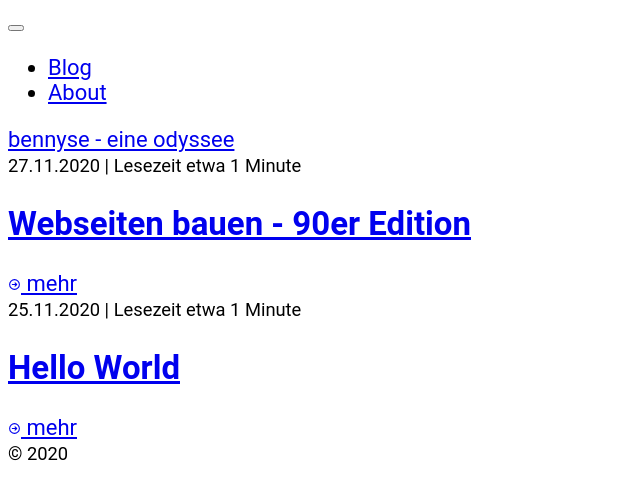
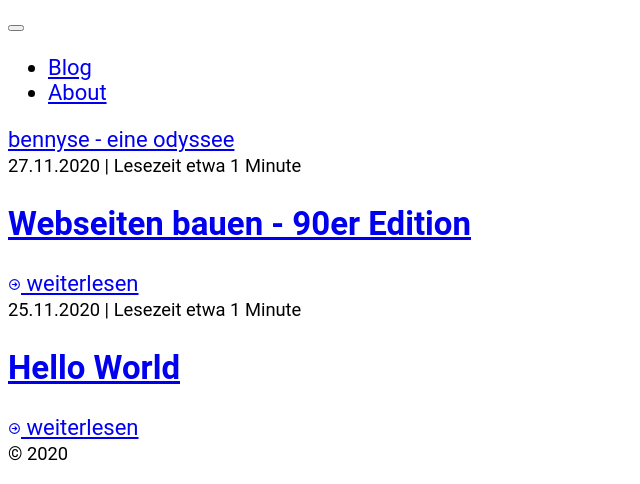
Before and after one commit to bseber/bennyse, an Eleventy site: page src/index.njk in a window 1280 px wide. Shown: the top 484 px of the page, without its empty margins (0-640 px from the left). Built offline with nearby package versions, Linux system fonts and the light colour scheme; Eleventy itself is replaced by a stand-in of ours; files that its build step writes are made by us from their sources; what striptags would draw is missing.

Commit message:
change 'read more' text

```diff
--- a/src/index.njk
+++ b/src/index.njk
@@ -44,7 +44,7 @@ meta:
             d="M13 9l3 3m0 0l-3 3m3-3H8m13 0a9 9 0 11-18 0 9 9 0 0118 0z"
           ></path>
         </svg>
-        mehr
+        weiterlesen
       </span>
     </a>
   </article>
```
